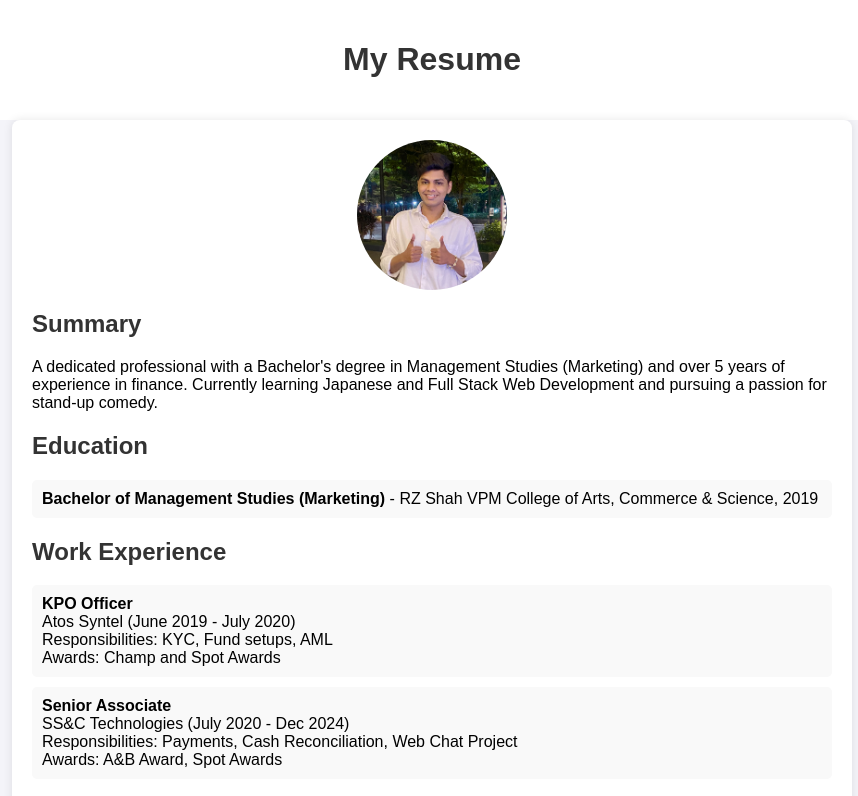
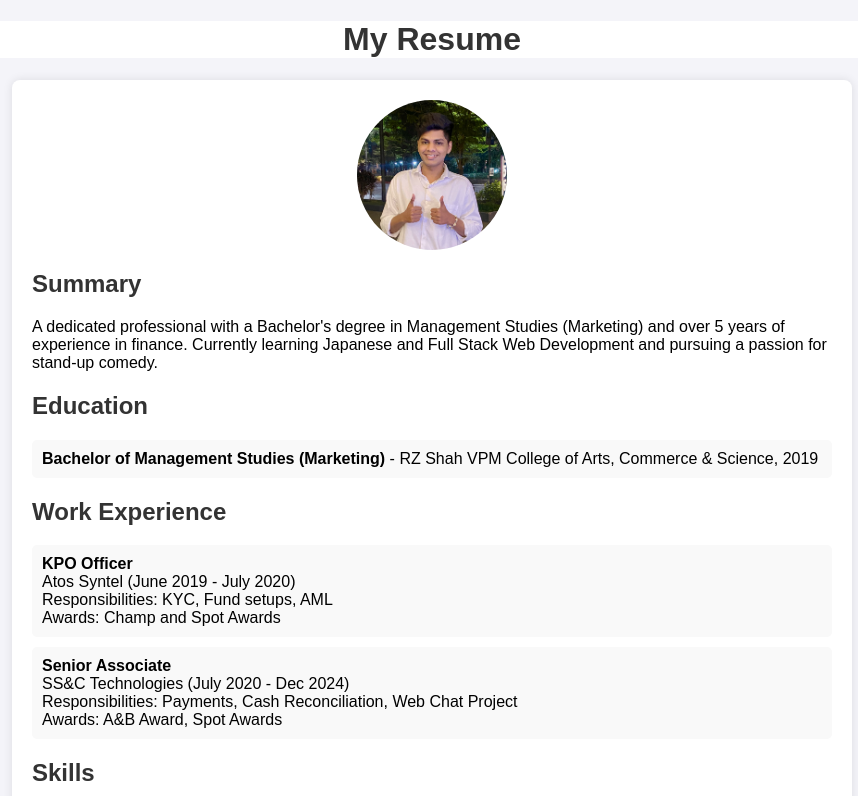
Before and after one commit to SayuZombie/Resume, a plain HTML site: page index.html in a window 1280 px wide. Shown: the top 796 px of the page, without its empty margins (208-1066 px from the left). Drawn offline with Linux system fonts and the light colour scheme.

Commit message:
index.html

```diff
--- a/index.html
+++ b/index.html
@@ -13,9 +13,9 @@
         }
         header {
             background-color: #ffffff;
-            color: white;
+            color: black;
             text-align: center;
-            padding: 20px;
+            padding: 0px;
         }
         .container {
             max-width: 800px;
```
